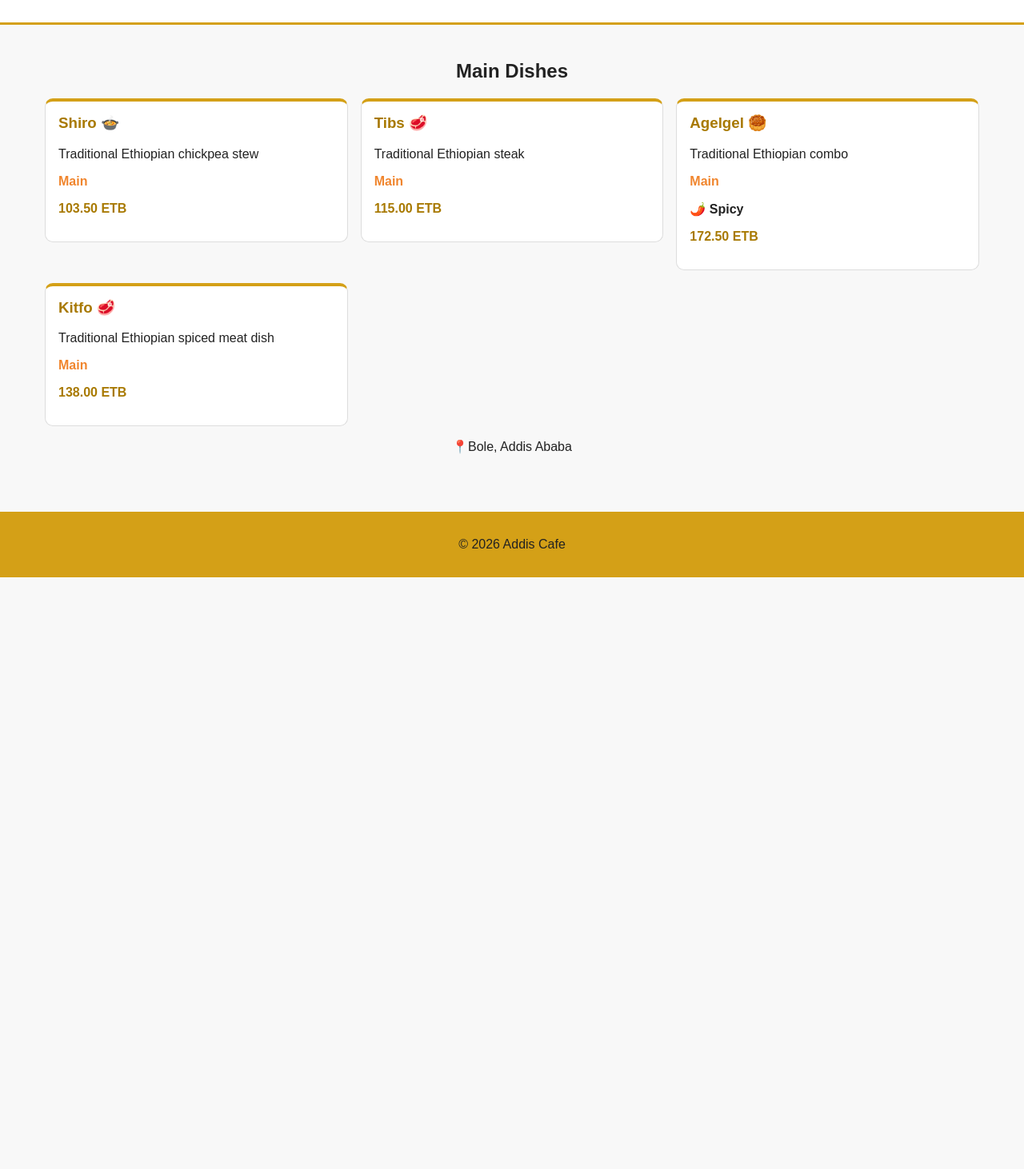
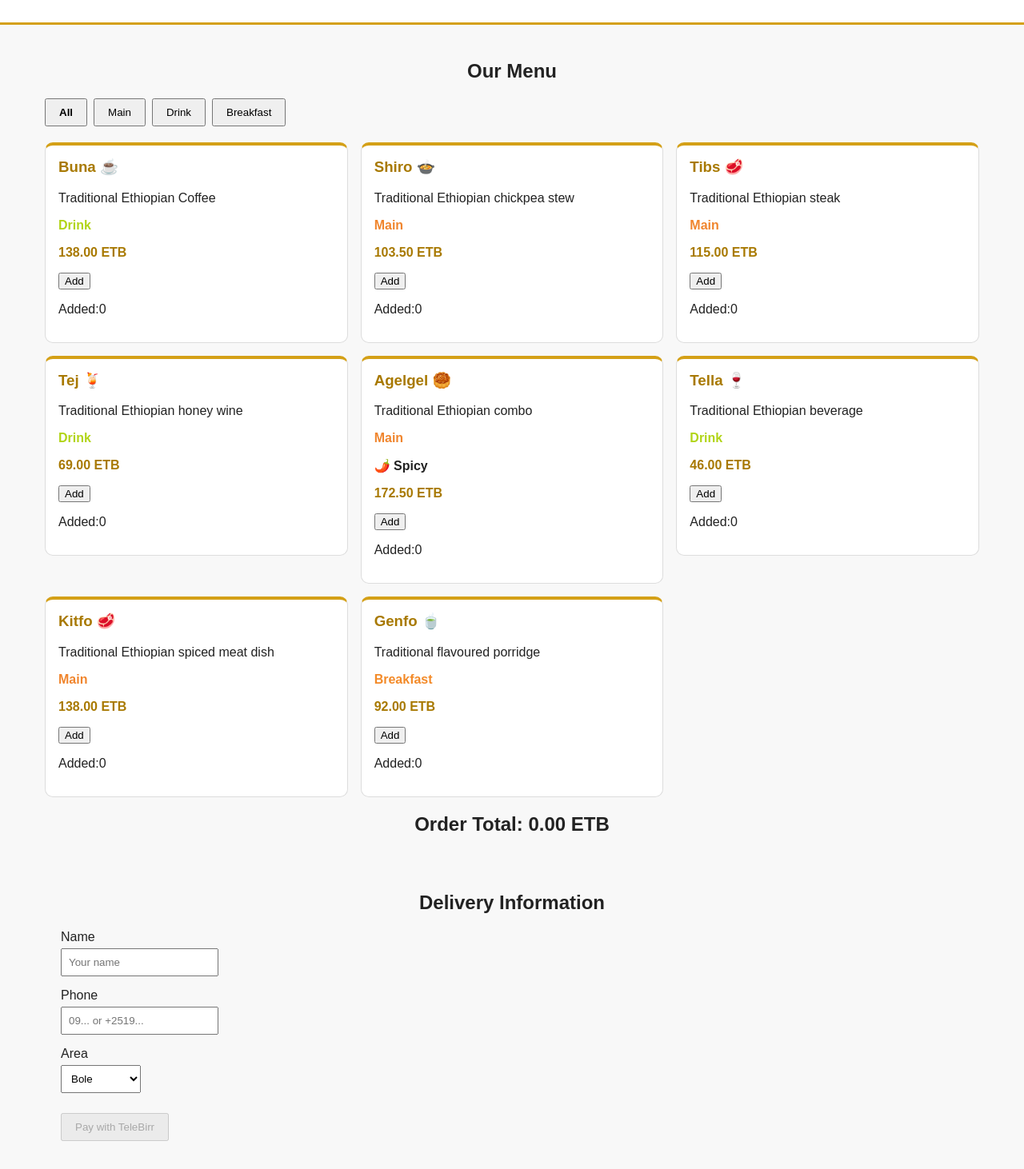
Before and after one commit to mistere12/react, a React (Vite) app: page / in a window 1280 px wide. Shown: the part 85-1547 px from the top of the page at 80% size. Before the commit the page ends 807 px from the top, so only its background shows below. Built offline with nearby package versions, Linux system fonts and the light colour scheme.

Commit message:
Day28: State & Events - Make the Addis Eats menu interactive

```diff
--- /dev/null
+++ b/src/CategoryBar.jsx
@@ -0,0 +1,26 @@
+import PropTypes from "prop-types";
+
+function CategoryBar({ selected, onSelect }) {
+  const categories = ["All", "Main", "Drink", "Breakfast"];
+
+  return (
+    <div className="category-bar">
+      {categories.map((category) => (
+        <button
+          key={category}
+          className={category === selected ? "chip on" : "chip"}
+          onClick={() => onSelect(category)}
+        >
+          {category}
+        </button>
+      ))}
+    </div>
+  );
+}
+
+CategoryBar.propTypes = {
+  selected: PropTypes.string.isRequired,
+  onSelect: PropTypes.func.isRequired
+};
+
+export default CategoryBar;
--- a/src/Dish.jsx
+++ b/src/Dish.jsx
@@ -1,6 +1,16 @@
 import PropTypes from "prop-types";
+import { useState }from "react";
 
-function Dish({ name, price, description, category, emoji, spicy, currency = "ETB" }) {
+
+function Dish({ name, price, description, category, emoji, spicy, currency = "ETB" }, onAdd) {
+  const [count, setCount] = useState(0);
+
+  function handleAdd(){
+    setCount(count+1);
+    onAdd(price);
+  }
+
+
   return (
     <article className={`menu-item ${category.toLowerCase()}`}>
       <h3>
@@ -18,6 +28,13 @@ function Dish({ name, price, description, category, emoji, spicy, currency = "ET
       <p className="price">
         {(price * 1.15).toFixed(2)} {currency}
       </p>
+
+      <button onClick={handleAdd}>
+        Add
+      </button>
+
+      <p>Added:{count}</p>
+
     </article>
   );
 }
--- /dev/null
+++ b/src/DishList.jsx
@@ -0,0 +1,34 @@
+import PropTypes from "prop-types";
+import Dish from "./Dish";
+import Card from "./Card";
+
+function DishList({ dishes, onAdd }) {
+  if (dishes.length === 0) {
+    return <p>No dishes in this category yet.</p>;
+  }
+
+  return (
+    <div className="menu">
+      {dishes.map((dish) => (
+        <Card key={dish.id}>
+          <Dish
+            name={dish.name}
+            price={dish.price}
+            description={dish.description}
+            category={dish.category}
+            emoji={dish.emoji}
+            spicy={dish.spicy}
+            onAdd={onAdd}
+          />
+        </Card>
+      ))}
+    </div>
+  );
+}
+
+DishList.propTypes = {
+  dishes: PropTypes.array.isRequired,
+  onAdd: PropTypes.func.isRequired
+};
+
+export default DishList;
--- a/src/Menu.jsx
+++ b/src/Menu.jsx
@@ -1,36 +1,39 @@
+import { useState } from "react";
 import menu from "./data";
-import Dish from "./Dish";
-import Card from "./Card";
+import CategoryBar from "./CategoryBar";
+import DishList from "./DishList";
+import OrderForm from "./OrderForm";
 
 function Menu() {
-  const selectedCategory = "Main";
+  const [category, setCategory] = useState("All");
+  const [total, setTotal] = useState(0);
 
-  const filteredMenu = menu.filter(
-    (dish) => dish.category === selectedCategory
-  );
+  const shown =
+    category === "All"
+      ? menu
+      : menu.filter((dish) => dish.category === category);
 
-  if (filteredMenu.length === 0) {
-    return <p>No dishes found in this category.</p>;
+  function addToOrder(price) {
+    setTotal(total + price);
   }
 
   return (
     <section>
-      <h2>{selectedCategory} Dishes</h2>
+      <h2>Our Menu</h2>
 
-      <div className="menu">
-        {filteredMenu.map((dish) => (
-          <Card key={dish.id}>
-            <Dish
-              name={dish.name}
-              price={dish.price}
-              description={dish.description}
-              category={dish.category}
-              emoji={dish.emoji}
-              spicy={dish.spicy}
-            />
-          </Card>
-        ))}
-      </div>
+      <CategoryBar
+        selected={category}
+        onSelect={setCategory}
+      />
+
+      <DishList
+        dishes={shown}
+        onAdd={addToOrder}
+      />
+
+      <h2>Order Total: {total.toFixed(2)} ETB</h2>
+
+      <OrderForm />
     </section>
   );
 }
--- /dev/null
+++ b/src/OrderForm.jsx
@@ -0,0 +1,78 @@
+import { useState } from "react";
+
+function OrderForm() {
+  const [form, setForm] = useState({
+    name: "",
+    phone: "",
+    area: "Bole"
+  });
+
+  function handleChange(e) {
+    const { name, value } = e.target;
+
+    setForm({
+      ...form,
+      [name]: value
+    });
+  }
+
+  function handleSubmit(e) {
+    e.preventDefault();
+
+    alert(`Order for ${form.name} submitted!`);
+  }
+
+  const validPhone = /^(?:\+251|0)9\d{8}$/.test(form.phone);
+
+  return (
+    <form onSubmit={handleSubmit}>
+      <h2>Delivery Information</h2>
+
+      <label>
+        Name
+        <input
+          name="name"
+          value={form.name}
+          onChange={handleChange}
+          placeholder="Your name"
+        />
+      </label>
+
+      <label>
+        Phone
+        <input
+          name="phone"
+          value={form.phone}
+          onChange={handleChange}
+          placeholder="09... or +2519..."
+        />
+      </label>
+
+      {form.phone && !validPhone && (
+        <p className="err">
+          Use 09... or +2519...
+        </p>
+      )}
+
+      <label>
+        Area
+        <select
+          name="area"
+          value={form.area}
+          onChange={handleChange}
+        >
+          <option value="Bole">Bole</option>
+          <option value="Kazanchis">Kazanchis</option>
+          <option value="Piassa">Piassa</option>
+          <option value="CMC">CMC</option>
+        </select>
+      </label>
+
+      <button type="submit" disabled={!validPhone}>
+        Pay with TeleBirr
+      </button>
+    </form>
+  );
+}
+
+export default OrderForm;
--- a/src/index.css
+++ b/src/index.css
@@ -125,3 +125,45 @@ footer {
 .spicy {
   font-weight: bold;
 }
+
+
+.category-bar {
+  margin-bottom: 20px;
+}
+
+.chip {
+  margin-right: 8px;
+  padding: 8px 16px;
+  cursor: pointer;
+}
+
+.chip.on {
+  font-weight: bold;
+}
+
+form {
+  margin-top: 30px;
+  padding: 20px;
+}
+
+form label {
+  display: block;
+  margin-bottom: 15px;
+}
+
+form input,
+form select {
+  display: block;
+  margin-top: 5px;
+  padding: 8px;
+}
+
+form button {
+  margin-top: 10px;
+  padding: 8px 16px;
+}
+
+.err {
+  color: red;
+  font-weight: bold;
+}
```
Also changed, not shown: 1 other file (tests, documents, lock files or other folders).
